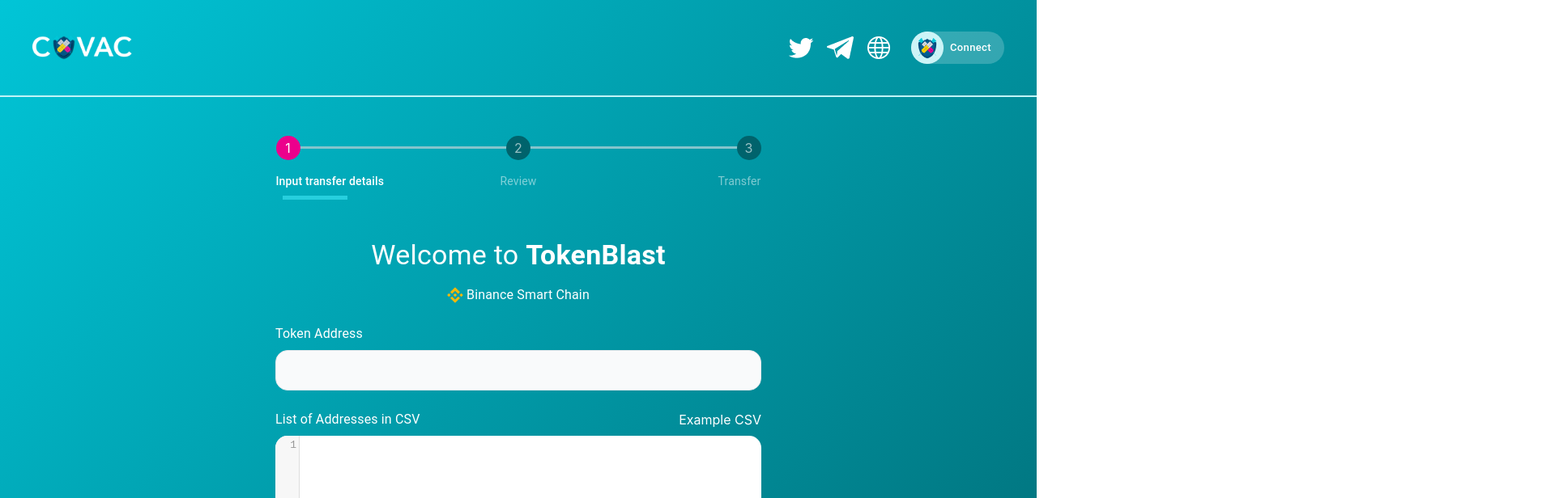
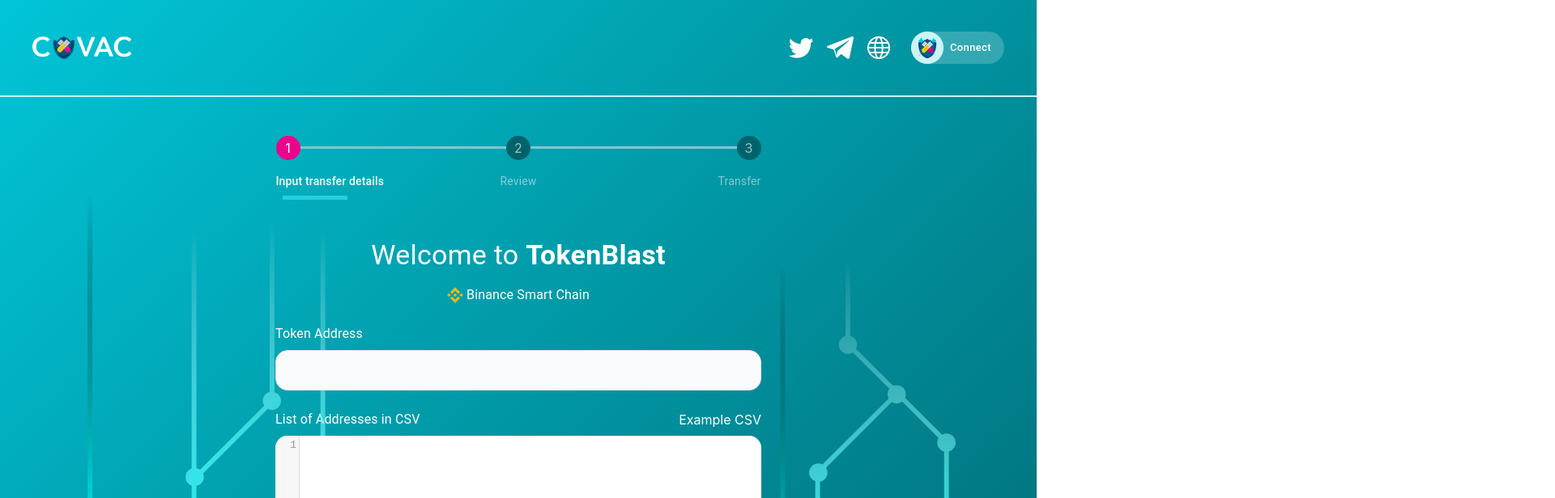
Before and after one commit to youjinchoi/multi-transfer, a React (Create React App) app: page / in a window 1280 px wide. Shown: the top 616 px of the page at 81% size, 1920 px wide, since content can reach past the window. Built offline with nearby package versions, Linux system fonts and the light colour scheme.

Commit message:
feat: add background image

```diff
--- a/src/App.js
+++ b/src/App.js
@@ -15,8 +15,32 @@
 import {getBalanceStrWithDecimalsConsidered} from "./utils";
 import clsx from "clsx";
 import {Typography} from "@material-ui/core";
+import frame_right from "./assets/frame_right.svg";
+import frame_left from "./assets/frame_left.svg";
 
 const useStyles = makeStyles(() => ({
+  app: {
+    "&:before": {
+      backgroundImage: `url(${frame_left})`,
+      left: 100,
+      top: 58,
+      content: "''",
+      position: "absolute",
+      backgroundRepeat: "no-repeat",
+      height: 1000,
+      width: "100%",
+    },
+    "&:after": {
+      backgroundImage: `url(${frame_right})`,
+      left: "calc(100% - 410px)",
+      top: 153,
+      content: "''",
+      position: "absolute",
+      backgroundRepeat: "no-repeat",
+      height: 905,
+      width: "100%",
+    },
+  },
   header: {
     backgroundColor: "transparent",
     height: 120,
@@ -119,7 +143,7 @@
   }
 
   return (
-    <div className="App">
+    <div className={classes.app}>
       <AppBar position="static" className={classes.header}>
         <img src={covac_log_white} height={30} alt="covac logo" />
         <Box display="flex" flexDirection="row" alignItems="center" my={3}>
```
Also changed, not shown: src/assets/frame_left.svg (added), src/assets/frame_right.svg (added).
